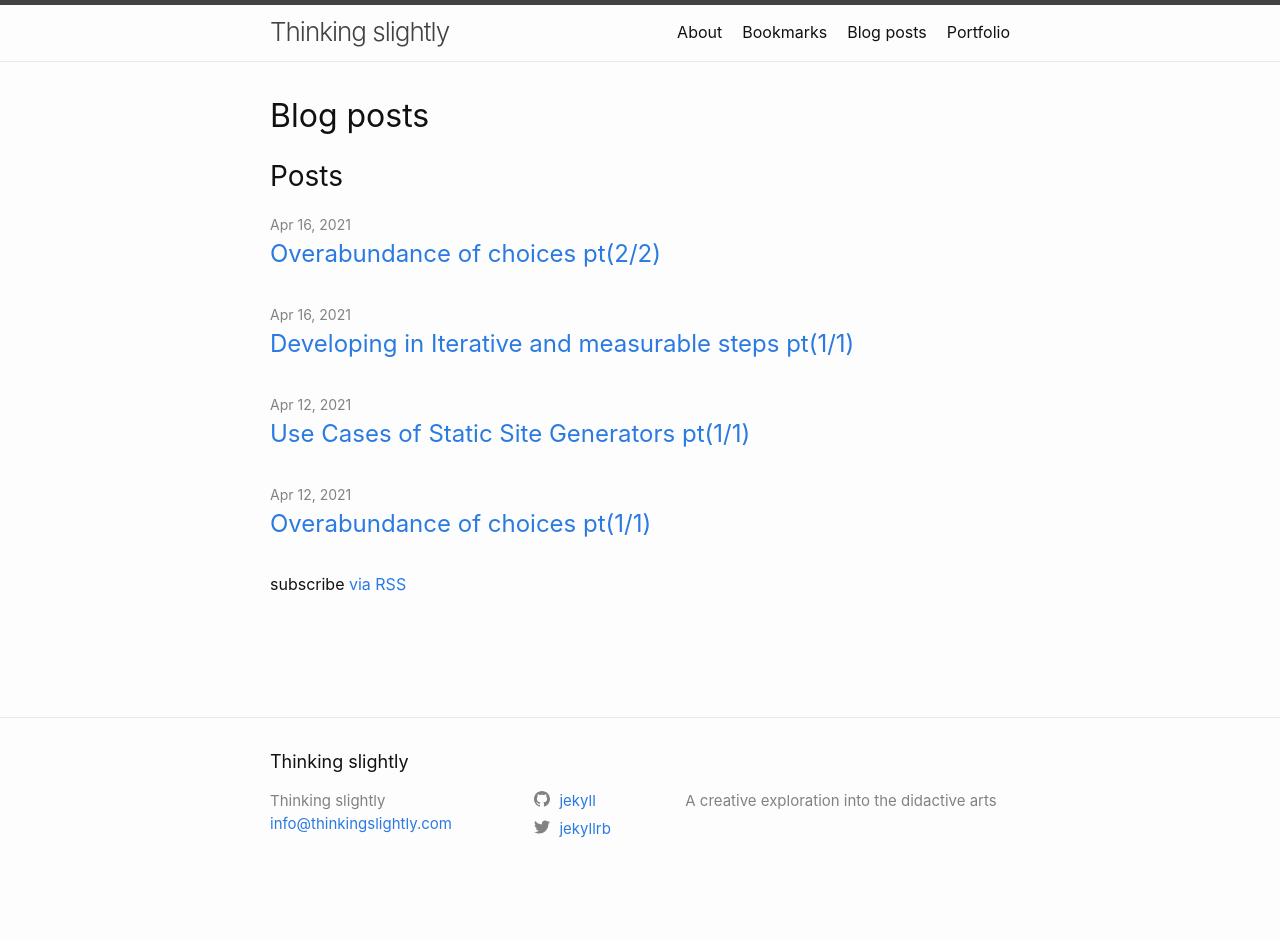
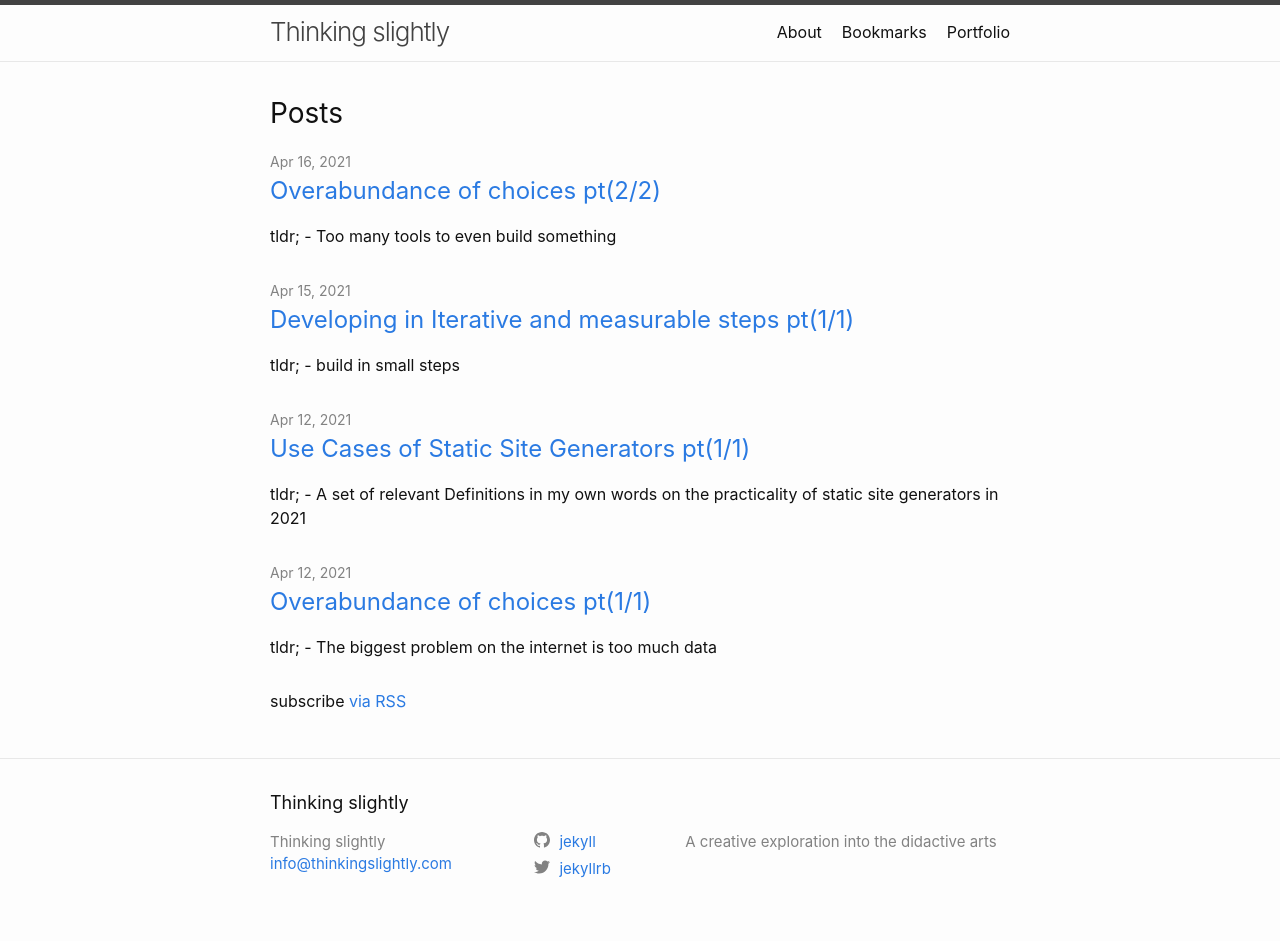
Before and after one commit to aliabiddev/aliabiddev.github.io, a Jekyll site: the page built from index.md, in a window 1280 px wide. Built offline with Jekyll 4.4.1, drawn with Linux system fonts in a browser that asks for light colours; before the commit the page ends 900 px from its top, so only the background shows below that.

Commit message:
enabled excerpts

```diff
--- a/_config.yml
+++ b/_config.yml
@@ -34,6 +34,8 @@ plugins:
   - jekyll-feed
   - jekyll-seo-tag
 
+show_excerpts: true
+excerpt_separator: <!-- excerpt-end -->
 # Exclude from processing.
 # The following items will not be processed, by default.
 # Any item listed under the `exclude:` key here will be automatically added to
--- a/_posts/2021-01-01-post3.md
+++ b/_posts/2021-01-01-post3.md
@@ -1,7 +1,7 @@
 ---
 layout: post
 title:  "Developing in Iterative and measurable steps pt(1/1)"
-date:   2021-04-16 00:00:00 -0500
+date:   2021-04-15 00:00:00 -0500
 categories: tech content-creation software measurement
 #lastUpdated: 2021-04-16 00:00:00 -0500
 author: Ali Abid
@@ -9,6 +9,7 @@ author: Ali Abid
 ---
 
 tldr; - build in small steps
+<!-- excerpt-end -->
 
 The ability to build a relatively complex thing all in one time is a skill reserved for only a few.  It is much easier to create a plan and follow small measurable steps towards a large goal.  This basic understanding of human nature is the reason why iterative development is generally proven to be a better method of implementing something new.  This new thing may not necessarily be software.  The same concept could certainly apply in the domains of content creation, policy implementation, and relationship development to name a few.
 
--- a/index.md
+++ b/index.md
@@ -3,6 +3,5 @@
 # To modify the layout, see https://jekyllrb.com/docs/themes/#overriding-theme-defaults
 
 layout: home
-title: Blog posts
 
 ---
```
Also changed, not shown: _posts/2021-01-01-post1.md (+1 -0 lines), _posts/2021-01-01-post2.md (+1 -0 lines), _posts/2021-01-01-post4.md (+2 -1 lines).
